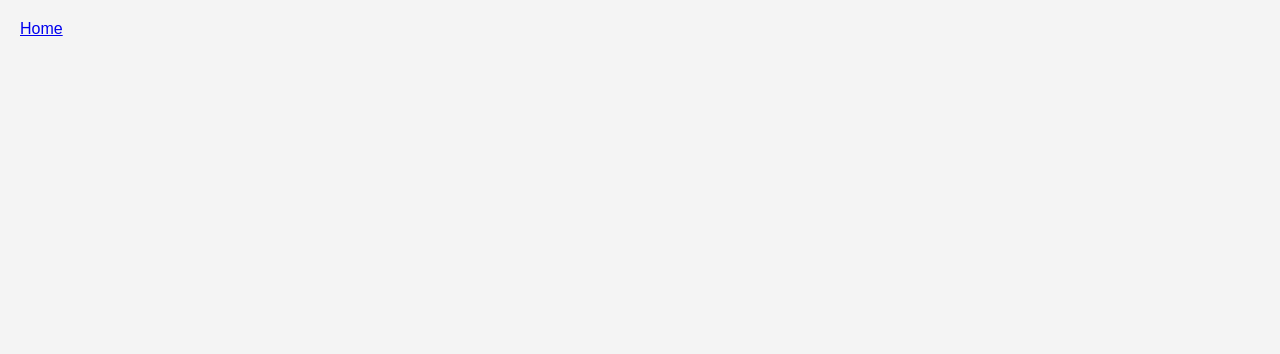
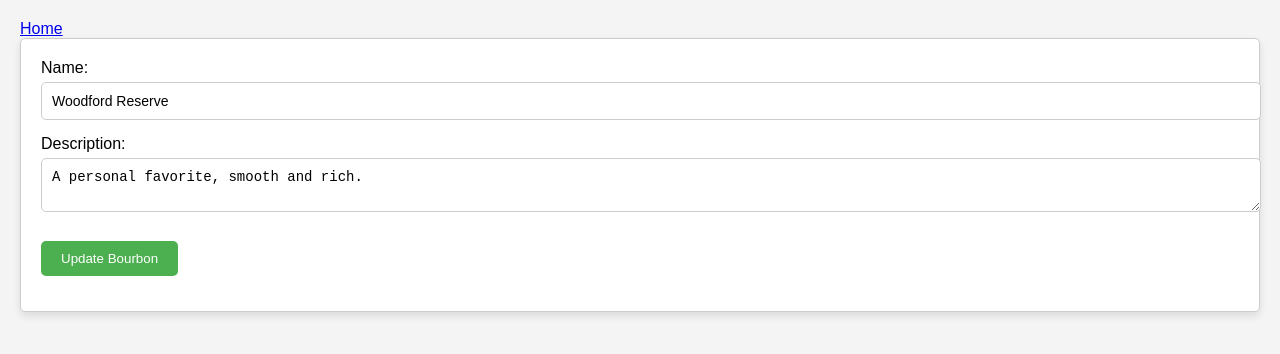
Before and after one commit to jakeolds/BourbonRating, a React (Create React App) app: page /edit/1 in a window 1280 px wide. Before the commit this address had no page. Shown: the top 354 px of the page. Built offline with nearby package versions, Linux system fonts and the light colour scheme.

Commit message:
fixed button functionality and added images

```diff
--- a/src/App.js
+++ b/src/App.js
@@ -10,7 +10,7 @@
 import BourbonForm from './features/BourbonForm';
 
 import './index.css';
-import './styles.css'
+import './styles.css';
 
 function App() {
   return (
@@ -23,6 +23,7 @@
             <Route path="/bourbons" element={<BourbonList />} />
             <Route path="/bourbons/:id" element={<BourbonDetails />} />
             <Route path="/add-bourbon" element={<BourbonForm />} />
+            <Route path="/edit/:id" element={<BourbonForm />} />
           </Routes>
         </div>
       </Router>
--- a/src/components/AddButton.js
+++ b/src/components/AddButton.js
@@ -4,7 +4,7 @@
 const AddButton = () => {
     return (
         <div>
-            <Link to="/add">Add Bourbon</Link>
+            <Link to="/add-bourbon">Add Bourbon</Link>
         </div>
     );
 };
--- a/src/features/BourbonForm.js
+++ b/src/features/BourbonForm.js
@@ -1,16 +1,26 @@
-import React, { useState } from 'react';
-import { useDispatch } from 'react-redux';
-import { useNavigate } from 'react-router-dom'; // Updated this line
-import { addBourbon } from './bourbonSlice';
+import React, { useState, useEffect } from 'react';
+import { useDispatch, useSelector } from 'react-redux';
+import { useNavigate, useParams } from 'react-router-dom';
+import { addBourbon, updateBourbon } from './bourbonSlice';
 import { v4 as uuidv4 } from 'uuid';
 
-const BourbonForm = ({ existingBourbon }) => {
+const BourbonForm = () => {
     const dispatch = useDispatch();
-    const navigate = useNavigate(); // Updated this line
+    const navigate = useNavigate();
+    const { id } = useParams(); // Get the ID from the route parameters
+    const existingBourbon = useSelector(state => state.bourbons.find(b => b.id === id));
 
     const [name, setName] = useState(existingBourbon ? existingBourbon.name : '');
     const [description, setDescription] = useState(existingBourbon ? existingBourbon.description : '');
     const [rating, setRating] = useState(existingBourbon && existingBourbon.ratings.length ? existingBourbon.ratings[0].score : 0);
+
+    useEffect(() => {
+        if (existingBourbon) {
+            setName(existingBourbon.name);
+            setDescription(existingBourbon.description);
+            setRating(existingBourbon.ratings[0].score);
+        }
+    }, [existingBourbon]);
 
     const handleSubmit = (e) => {
         e.preventDefault();
@@ -22,10 +32,14 @@
             ratings: existingBourbon ? existingBourbon.ratings : [{ userId: 'currentUser', score: rating }]
         };
 
-        dispatch(addBourbon(bourbonData));
+        if (existingBourbon) {
+            dispatch(updateBourbon(bourbonData));
+        } else {
+            dispatch(addBourbon(bourbonData));
+        }
 
         // Redirect to home page after submitting
-        navigate('/'); // Updated this line
+        navigate('/');
     };
 
     return (
--- a/src/features/bourbonSlice.js
+++ b/src/features/bourbonSlice.js
@@ -6,21 +6,21 @@
         name: 'Woodford Reserve',
         description: 'A personal favorite, smooth and rich.',
         ratings: [{ userId: 'initial', score: 4.5 }],
-        imageUrl: 'https://example.com/images/woodford-reserve.jpg'
+        imageUrl: 'https://kybourbontrail.com/wp-content/uploads/2018/01/woodford-on-counter.jpg'
     },
     {
         id: '2',
         name: 'Buffalo Trace',
         description: 'A Homewtown classic.',
         ratings: [{ userId: 'initial', score: 4.7 }],
-        imageUrl: 'https://example.com/images/buffalo-trace.jpg'
+        imageUrl: 'https://dydza6t6xitx6.cloudfront.net/ci-buffalo-trace-bourbon-62da7da303262963.jpeg'
     },
     {
         id: '3',
         name: 'Wild Turkey',
         description: 'Bold and full of character.',
         ratings: [{ userId: 'initial', score: 4.2 }],
-        imageUrl: 'https://example.com/images/wild-turkey.jpg'
+        imageUrl: 'https://wevino.store/cdn/shop/products/242.jpg?v=1693186042'
     }
 ];
 
```
